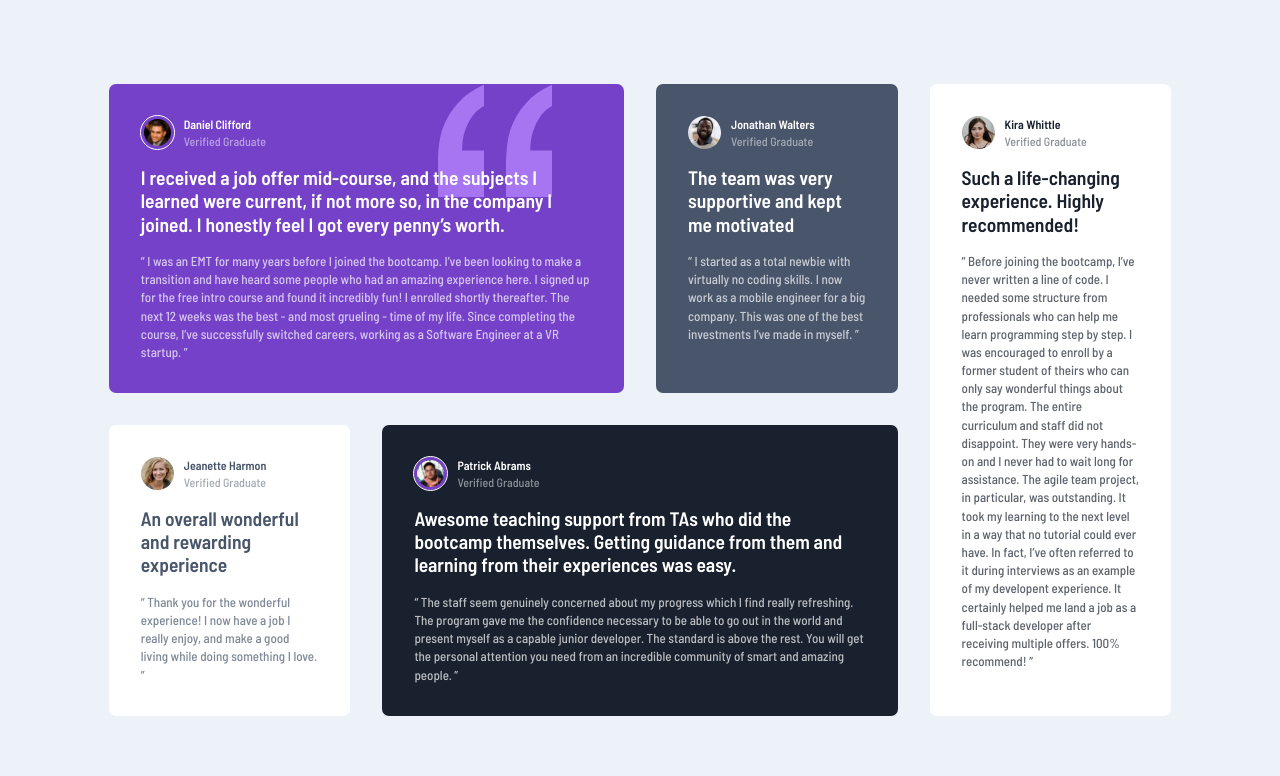
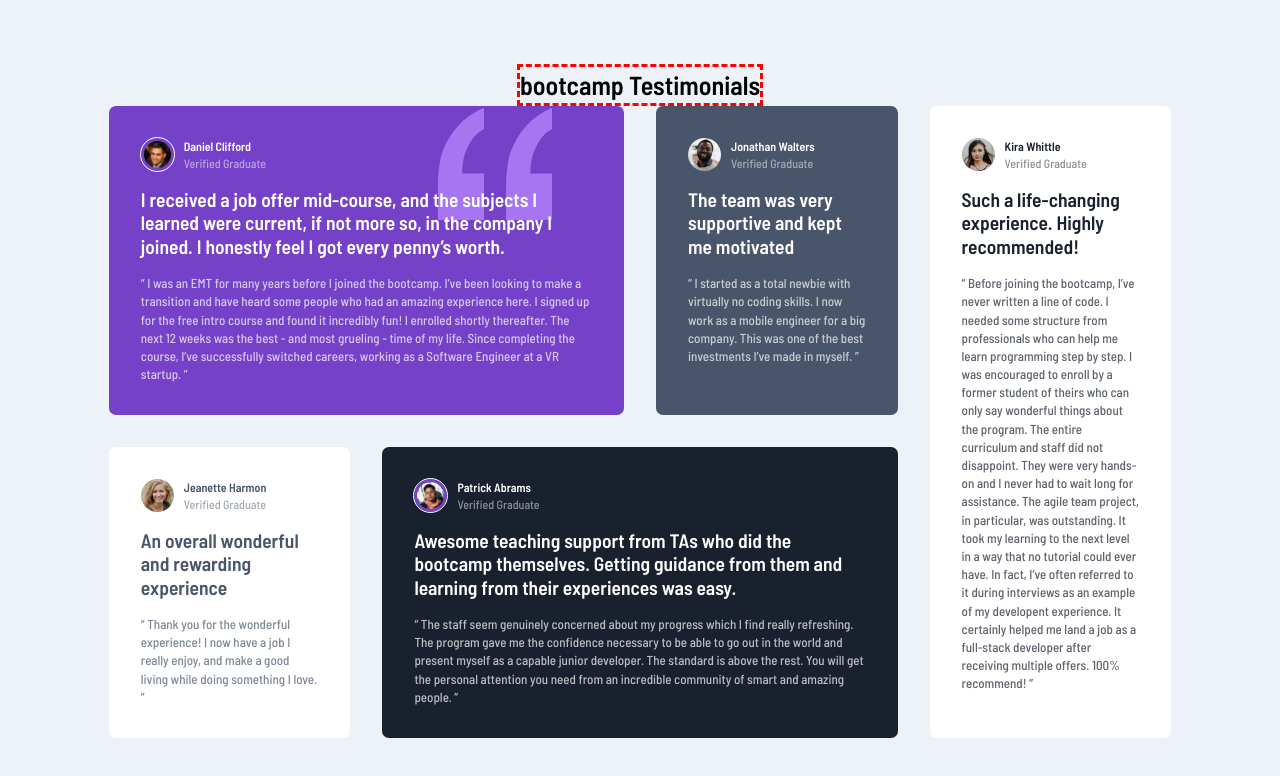
Before and after one commit to raficode2303/testimonials-grid-section, a plain HTML site: page index.html in a window 1280 px wide. Drawn offline with Linux system fonts and the light colour scheme.

Commit message:
fixing Accessibility and HTML report

```diff
--- a/index.html
+++ b/index.html
@@ -10,14 +10,15 @@
       sizes="32x20"
       href="./images/desktop-facicon-32x20.png"
     />
-    <title>Frontend Mentor | [Challenge Name Here]</title>
+    <title>Frontend Mentor | Testimonials grid section</title>
     <link rel="stylesheet" href="./styles.css" />
   </head>
   <body>
     <div class="app">
+      <h1 style="color: black; border: dashed red">bootcamp Testimonials</h1>
       <main class="main">
         <div class="cards-container">
-          <article class="card card-1">
+          <div class="card card-1">
             <section class="avatar">
               <div class="avatar-info">
                 <img
@@ -47,8 +48,8 @@
                 startup. ”
               </p>
             </section>
-          </article>
-          <article class="card card-2">
+          </div>
+          <div class="card card-2">
             <section class="avatar">
               <div class="avatar-info">
                 <img
@@ -70,8 +71,8 @@
                 the best investments I’ve made in myself. ”
               </p>
             </section>
-          </article>
-          <article class="card card-3">
+          </div>
+          <div class="card card-3">
             <section class="avatar">
               <div class="avatar-info">
                 <img
@@ -93,8 +94,8 @@
                 love. ”
               </p>
             </section>
-          </article>
-          <article class="card card-4">
+          </div>
+          <div class="card card-4">
             <section class="avatar">
               <div class="avatar-info">
                 <img
@@ -121,8 +122,8 @@
                 community of smart and amazing people. ”
               </p>
             </section>
-          </article>
-          <article class="card card-5">
+          </div>
+          <div class="card card-5">
             <section class="avatar">
               <div class="avatar-info">
                 <img
@@ -153,7 +154,7 @@
                 receiving multiple offers. 100% recommend! ”
               </p>
             </section>
-          </article>
+          </div>
         </div>
       </main>
     </div>
@@ -166,10 +167,3 @@
     </div>
   </body>
 </html>
-
-<link
-  rel="icon"
-  type="image/png"
-  sizes="32x32"
-  href="./images/favicon-32x32.png"
-/>
```
